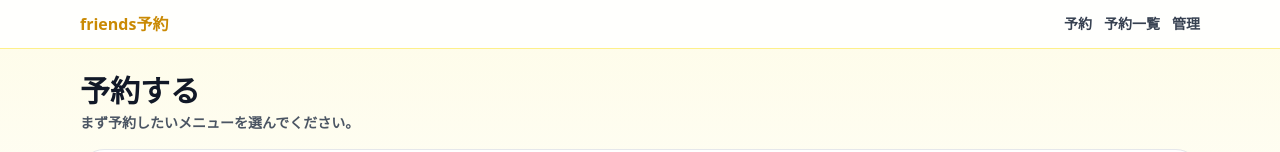
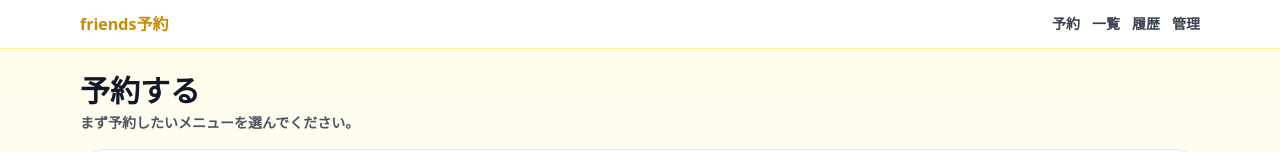
Before and after one commit to kyoheiehime089-cpu/friends-member-reservation, a Next.js app: page /reserve in a window 1280 px wide. Shown: the top 152 px of the page. Built offline with nearby package versions, Linux system fonts and the light colour scheme; no server answers; the database is empty.

Commit message:
Add history link to app navigation

```diff
--- a/src/components/AppShell.tsx
+++ b/src/components/AppShell.tsx
@@ -5,11 +5,12 @@ export function AppShell({ children }: { children: ReactNode }) {
   return (
     <div className="min-h-screen bg-gradient-to-b from-yellow-50 via-white to-white">
       <header className="sticky top-0 z-10 border-b border-yellow-200 bg-white/90 backdrop-blur">
-        <div className="mx-auto flex max-w-6xl items-center justify-between px-4 py-3">
-          <Link href="/" className="font-black text-yellow-600">friends予約</Link>
-          <nav className="flex gap-3 text-sm font-semibold text-gray-700">
+        <div className="mx-auto flex max-w-6xl items-center justify-between gap-3 px-4 py-3">
+          <Link href="/" className="shrink-0 font-black text-yellow-600">friends予約</Link>
+          <nav className="flex shrink-0 gap-2 text-xs font-black text-gray-700 sm:gap-3 sm:text-sm">
             <Link href="/reserve">予約</Link>
-            <Link href="/my-reservations">予約一覧</Link>
+            <Link href="/my-reservations">一覧</Link>
+            <Link href="/history">履歴</Link>
             <Link href="/admin">管理</Link>
           </nav>
         </div>
```
